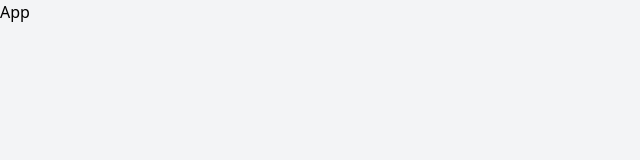
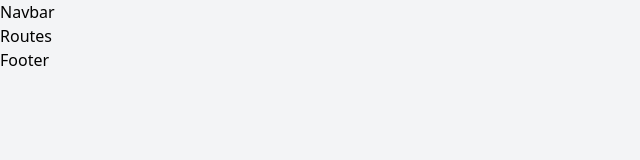
Before and after one commit to dmitridrozdov/google-search, a React (Create React App) app: page / in a window 1280 px wide. Shown: the top 160 px of the page, without its empty margins (0-640 px from the left). Built offline with nearby package versions, Linux system fonts and the light colour scheme.

Commit message:
Update App.js

```diff
--- a/src/App.js
+++ b/src/App.js
@@ -10,7 +10,9 @@ const App = () => {
     return (
         <div className={darkTheme ? 'dark' : ''}>
             <div className="dark:bg-gray-900 bg-gray-100 dark:text-gray-200 black min-h-screen">
-                <h1>App</h1>
+                <Navbar />
+                <Routes />
+                <Footer />
             </div>
 
         </div>
```
